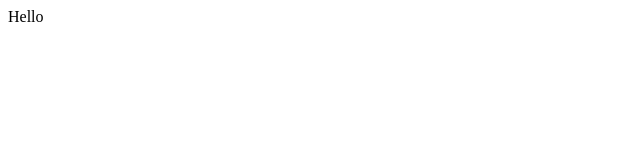
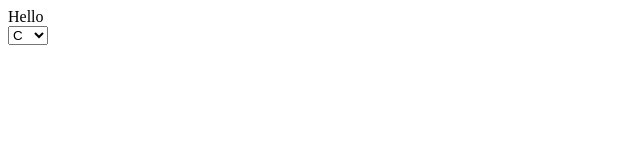
Before and after one commit to wispykey/scale-share, an Angular app in the folder client/: page / in a window 1280 px wide. Shown: the top 160 px of the page, without its empty margins (0-640 px from the left). Built offline with nearby package versions, Linux system fonts and the light colour scheme.

Commit message:
Tonic selector HTML

```diff
--- a/client/src/app/app.html
+++ b/client/src/app/app.html
@@ -1 +1,2 @@
 <div> Hello </div>
+<app-tonic-selector></app-tonic-selector>
--- a/client/src/app/app.ts
+++ b/client/src/app/app.ts
@@ -1,9 +1,10 @@
 import { Component, signal } from '@angular/core';
 import { RouterOutlet } from '@angular/router';
+import { TonicSelector } from "./tonic-selector/tonic-selector";
 
 @Component({
     selector: 'app-root',
-    imports: [RouterOutlet],
+    imports: [RouterOutlet, TonicSelector],
     templateUrl: './app.html',
     styleUrl: './app.scss',
 })
--- /dev/null
+++ b/client/src/app/tonic-selector/tonic-selector.html
@@ -0,0 +1,18 @@
+<select name="tonic" id="tonic">
+    <option value="C">C</option>
+    <option value="C#">C#</option>
+    <option value="D">D</option>
+    <option value="D#">D#</option>
+    <option value="Eb">Eb</option>
+    <option value="E">E</option>
+    <option value="F">F</option>
+    <option value="F#">F#</option>
+    <option value="Gb">Gb</option>
+    <option value="G">G</option>
+    <option value="G#">G#</option>
+    <option value="Ab">Ab</option>
+    <option value="A">A</option>
+    <option value="A#">A#</option>
+    <option value="Bb">Bb</option>
+    <option value="B">B</option>
+</select>
```
Also changed, not shown: client/src/app/tonic-selector/tonic-selector.ts (added, +11 -0 lines), client/src/app/tonic-selector/tonic-selector.scss (added), 1 other file (tests, documents, lock files or other folders).
